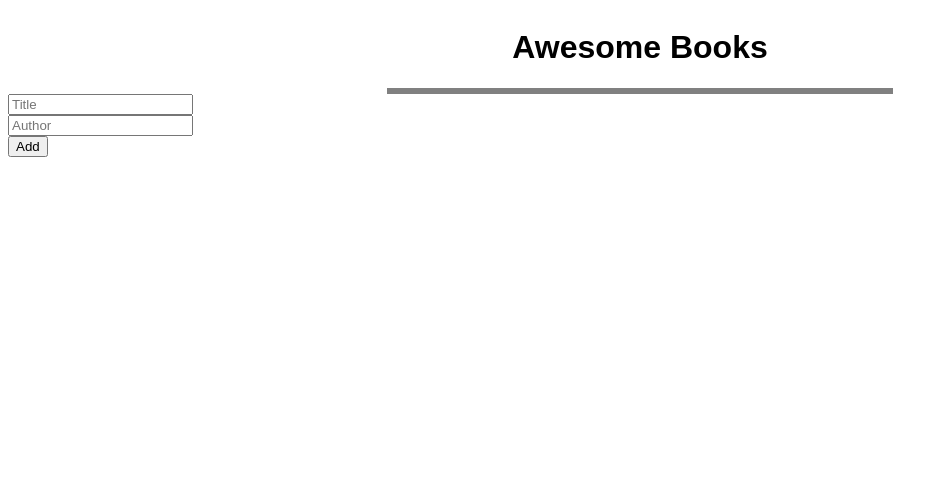
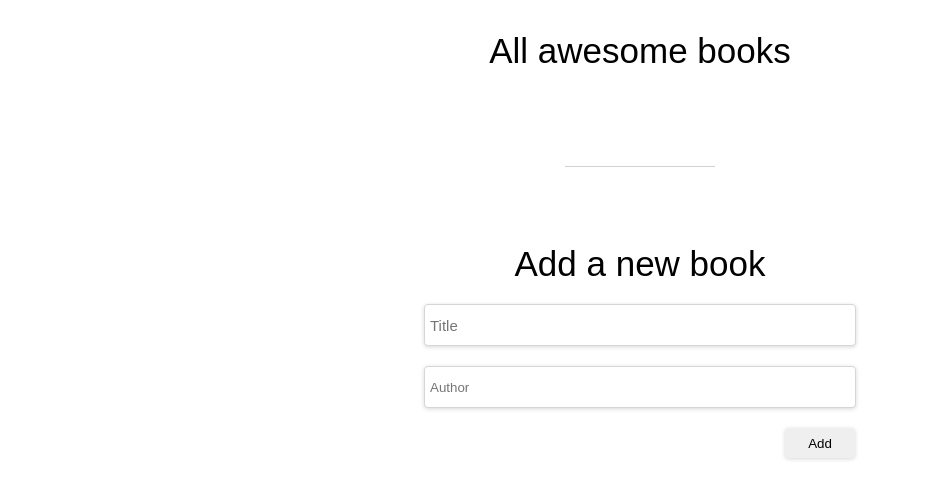
Before and after one commit to Sparktan24/awesome-books-cp, a website: page index.html in a window 1280 px wide. Shown: the whole page, without its empty margins (0-948 px from the left). Drawn offline with Linux system fonts and the light colour scheme.

Commit message:
Update CSS design and index.html

```diff
--- a/app.js
+++ b/app.js
@@ -56,7 +56,7 @@ class UI {
 
     const content = document.createElement('div');
     content.innerHTML = `
-    <div>${book.title} By ${book.author}</div>
+    <div>"${book.title}" By ${book.author}</div>
     <button id="book-num-${book.id}"class="delete">Remove</button>
     `;
     // <div>${book.author}</div>
--- a/index.html
+++ b/index.html
@@ -8,23 +8,37 @@
     <title>Awesome Books</title>
   </head>
   <body>
-
     <div class="books-table-container">
-      <h1 class="main-title">Awesome Books</h1>
+      <h1 class="main-title">All awesome books</h1>
       <div class="book-list" id="book-list">
         <div class="books-table"></div>
       </div>
     </div>
 
-    <form id="book-form">
+    <div class="guide-bar"></div>
+
+    <form class="book-form" id="book-form">
+      <h1 class="add-book-title">Add a new book</h1>
       <div>
-        <input type="text" id="title" placeholder="Title" required />
+        <input
+          class="title-input"
+          type="text"
+          id="title"
+          placeholder="Title"
+          required
+        />
       </div>
       <div>
-        <input type="text" id="author" placeholder="Author" required />
+        <input
+          class="author-input"
+          type="text"
+          id="author"
+          placeholder="Author"
+          required
+        />
       </div>
 
-      <button type="submit">Add</button>
+      <button class="add-book-button" type="submit">Add</button>
     </form>
     <script src="app.js"></script>
   </body>
--- a/styles.css
+++ b/styles.css
@@ -7,15 +7,13 @@ body {
   display: flex;
   flex-direction: column;
   align-items: center;
+  margin-bottom: 55px;
 }
 
 .book-list {
   display: flex;
   flex-direction: column;
-  max-width: 500px;
-  border: 3px solid grey;
-  /* margin-left: auto;
-  margin-right: auto; */
+  max-width: 550px;
   line-height: 200%;
   width: 100%;
 }
@@ -26,16 +24,78 @@ body {
   justify-content: space-between;
   font-family: 'Montserrat', sans-serif;
   padding: 0 10px;
+  background-color: #f1f1f1;
 }
 
 .main-title {
-  /* text-align: center; */
+  font-size: 35px;
+  font-weight: 400;
 }
 
 .book-row-content:nth-child(even) {
-  background-color: rgb(211, 209, 209);
+  background-color: rgb(225, 225, 225);
 }
 
-.flex {
+.delete {
+  border: none;
+  cursor: pointer;
+  height: 20px;
+  width: 70px;
+  font-family: 'Montserrat', sans-serif;
+  border-radius: 4px;
+  box-shadow: rgba(0, 0, 0, 0.16) 0 1px 4px;
+}
+
+.guide-bar {
+  width: 150px;
+  height: 16px;
+  border-bottom: 1px solid rgb(211, 209, 209);
+  margin: 0 auto 54px;
+}
+
+.book-form {
   display: flex;
+  flex-direction: column;
+  align-items: center;
+  row-gap: 20px;
+  margin-top: 40px;
 }
+
+.add-book-title {
+  font-size: 35px;
+  font-weight: 400;
+  margin-bottom: 0;
+}
+
+.title-input {
+  height: 30px;
+  width: 420px;
+  padding: 5px;
+  font-family: 'Montserrat', sans-serif;
+  border: 1px solid #d0d9d4;
+  border-radius: 4px;
+  font-size: 15px;
+  box-shadow: rgba(0, 0, 0, 0.16) 0 1px 4px;
+}
+
+.author-input {
+  height: 30px;
+  width: 420px;
+  padding: 5px;
+  font-family: 'Montserrat', sans-serif;
+  border: 1px solid #d0d9d4;
+  border-radius: 4px;
+  box-shadow: rgba(0, 0, 0, 0.16) 0 1px 4px;
+}
+
+.add-book-button {
+  border: none;
+  height: 30px;
+  width: 70px;
+  font-family: 'Montserrat', sans-serif;
+  border-radius: 4px;
+  box-shadow: rgba(0, 0, 0, 0.16) 0 1px 4px;
+  cursor: pointer;
+  position: relative;
+  left: 180px;
+}
```
Also changed, not shown: 1 other file.
